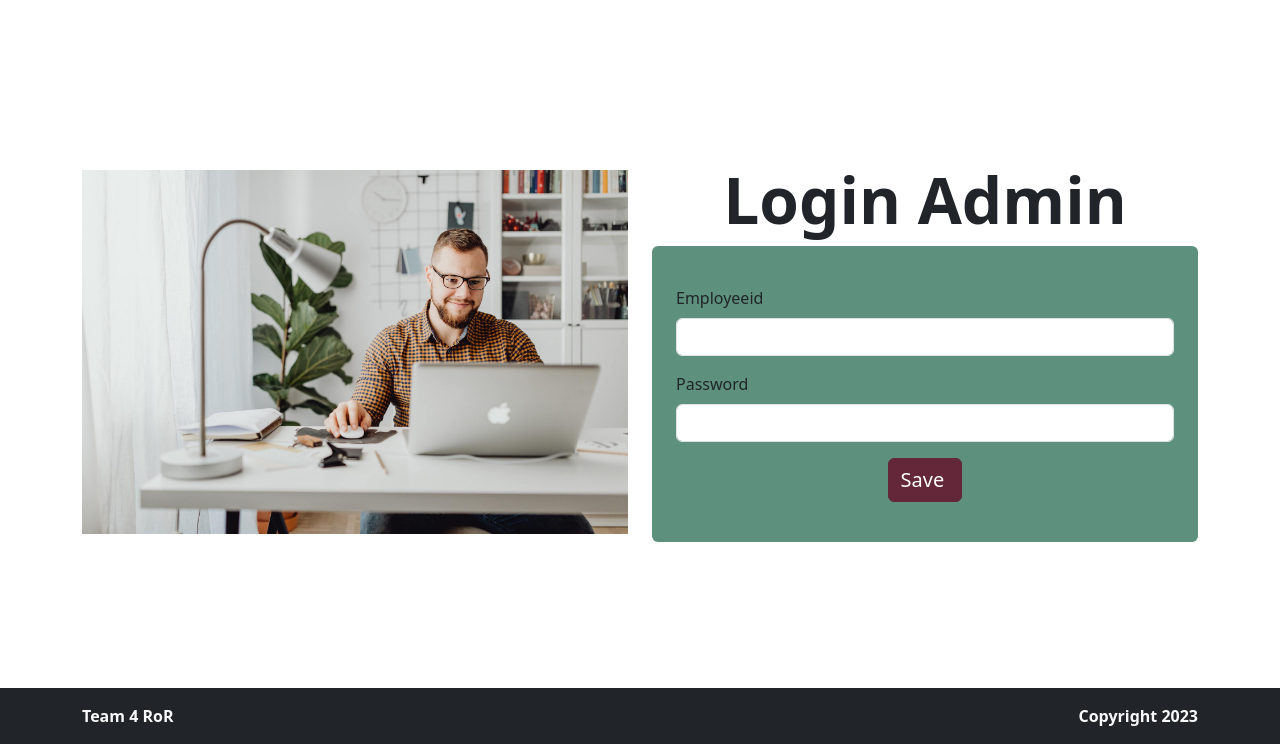
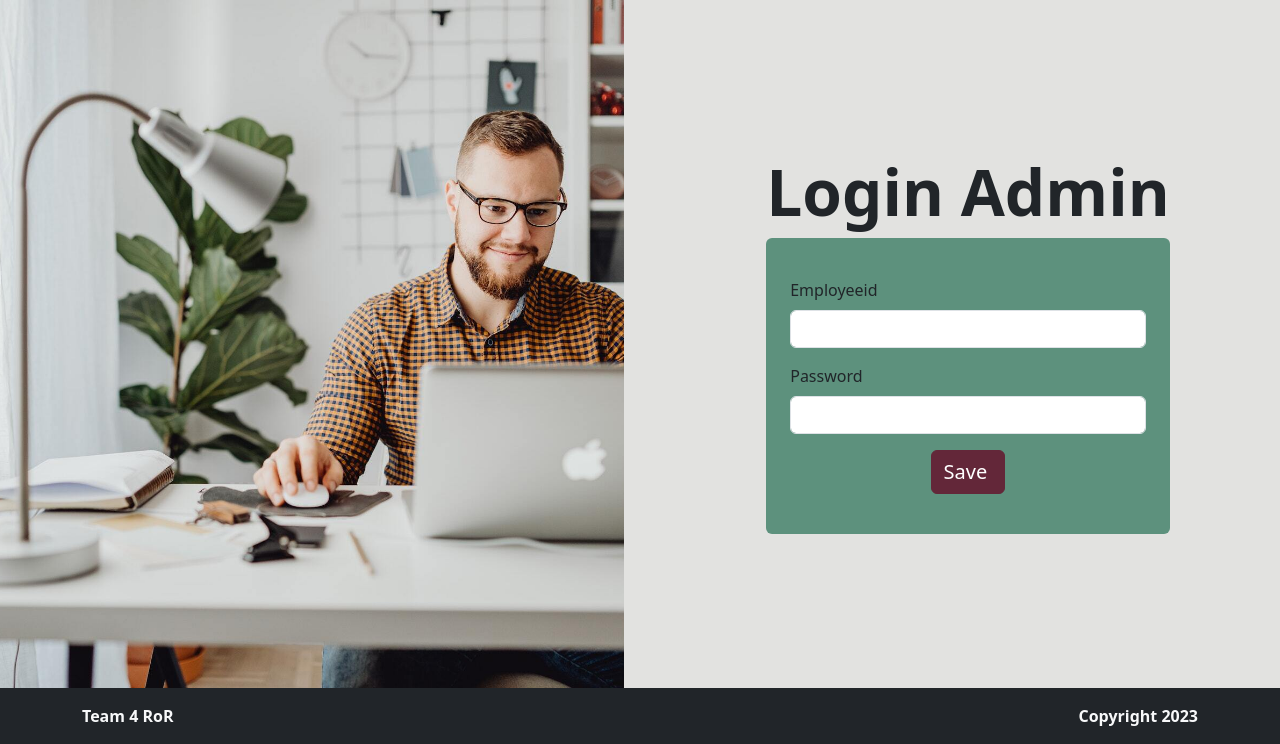
Before and after one commit to BrightCoders-Institute/BCDIC22-RoR-reloj-checador-team4, a Rails app: page /login/new in a window 1280 px wide. Shown: the part 56-800 px from the top of the page. Run offline with Rails 7, Linux system fonts and the light colour scheme; style sheets or scripts are compiled from the project's sources; some libraries are stand-ins or nearby versions.

Commit message:
fix login

```diff
--- /dev/null
+++ b/app/assets/stylesheets/pages/_login.scss
@@ -0,0 +1,9 @@
+.login-img{
+  height: 15rem;
+  background-image: asset-url('login.jpg');
+  background-size: cover;
+  background-position: center center;
+  @include media-breakpoint-up(md){
+    height: auto;
+  }
+}
--- a/app/views/login/new.html.erb
+++ b/app/views/login/new.html.erb
@@ -1,13 +1,9 @@
-<main class="container-xl">
-  <div class="row min-height-main align-items-center">
-    <div class="col-md-6 img-login">
-      <%= image_tag("login.jpg", alt: "admin image", class: 'img-fluid') %>
-    </div>
-    <div class="col-md-6">
-      <h1 class="display-3 text-center fw-bold">Login Admin</h1>
-      <div class="bg-primary p-4 rounded">
-        <%= render "form", user: @user %>
-      </div>
+<main class="main-container bg-first">
+  <div class="login-img"></div>
+  <div class="mx-5 m-md-auto py-5 py-md-0">
+    <h1 class="display-3 text-center fw-bold">Login Admin</h1>
+    <div class="bg-primary p-4 rounded">
+      <%= render "form", user: @user %>
     </div>
   </div>
 </main>
```
